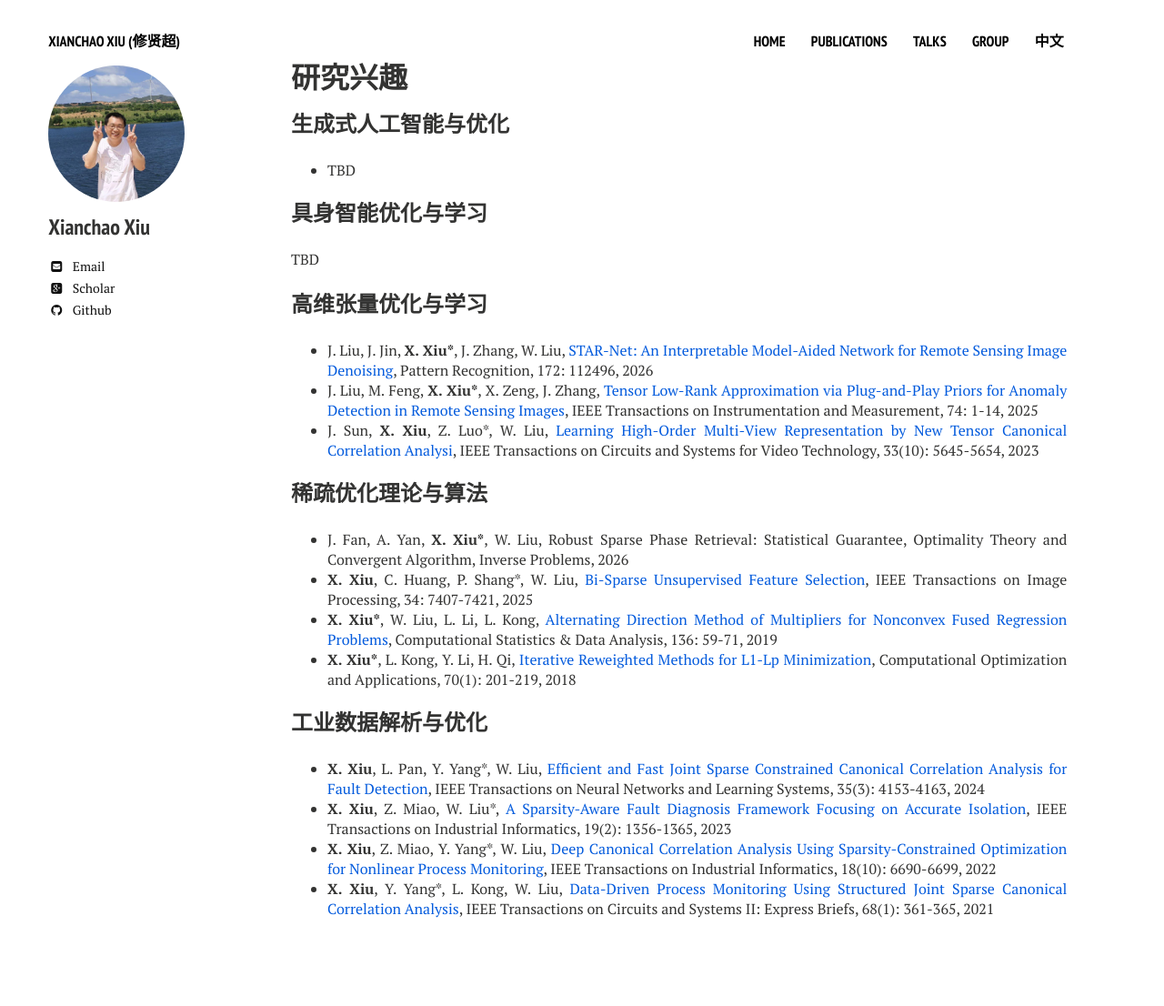
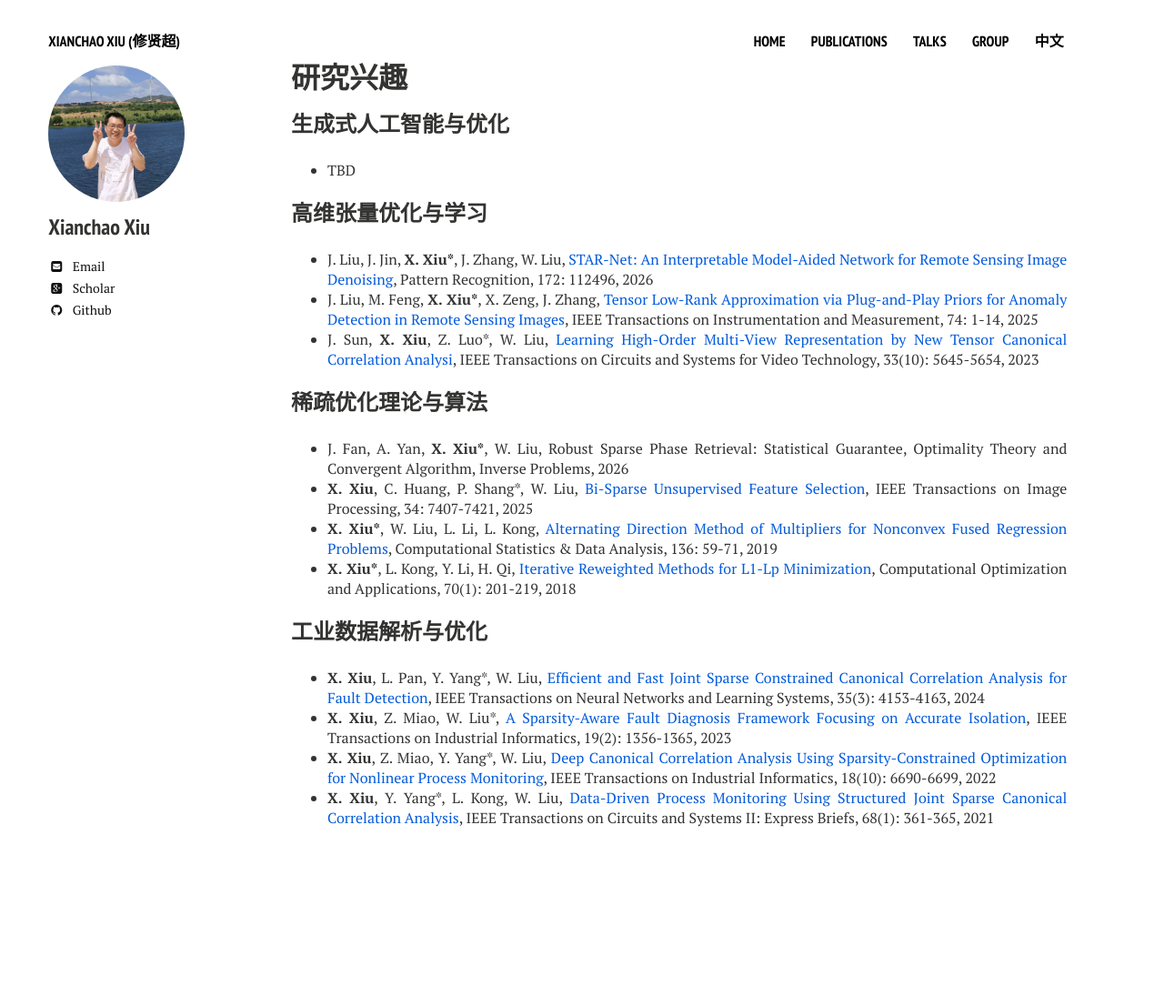
Before and after one commit to xianchaoxiu/xianchaoxiu.github.io, a Jekyll site: the page built from chinese/research/index.md, in a window 1280 px wide. Shown: the whole page at 91% size. Built offline with Jekyll 4.4.1, drawn with Linux system fonts in a browser that asks for light colours; nearby versions of some CDN libraries; after the commit the page ends 1006 px from its top, so only the background shows below that.

Commit message:
Update index.md

```diff
--- a/chinese/research/index.md
+++ b/chinese/research/index.md
@@ -7,9 +7,6 @@ share: false
 
 ### 生成式人工智能与优化
 * TBD
-
-### 具身智能优化与学习
-TBD
 
 
 ### 高维张量优化与学习
```
